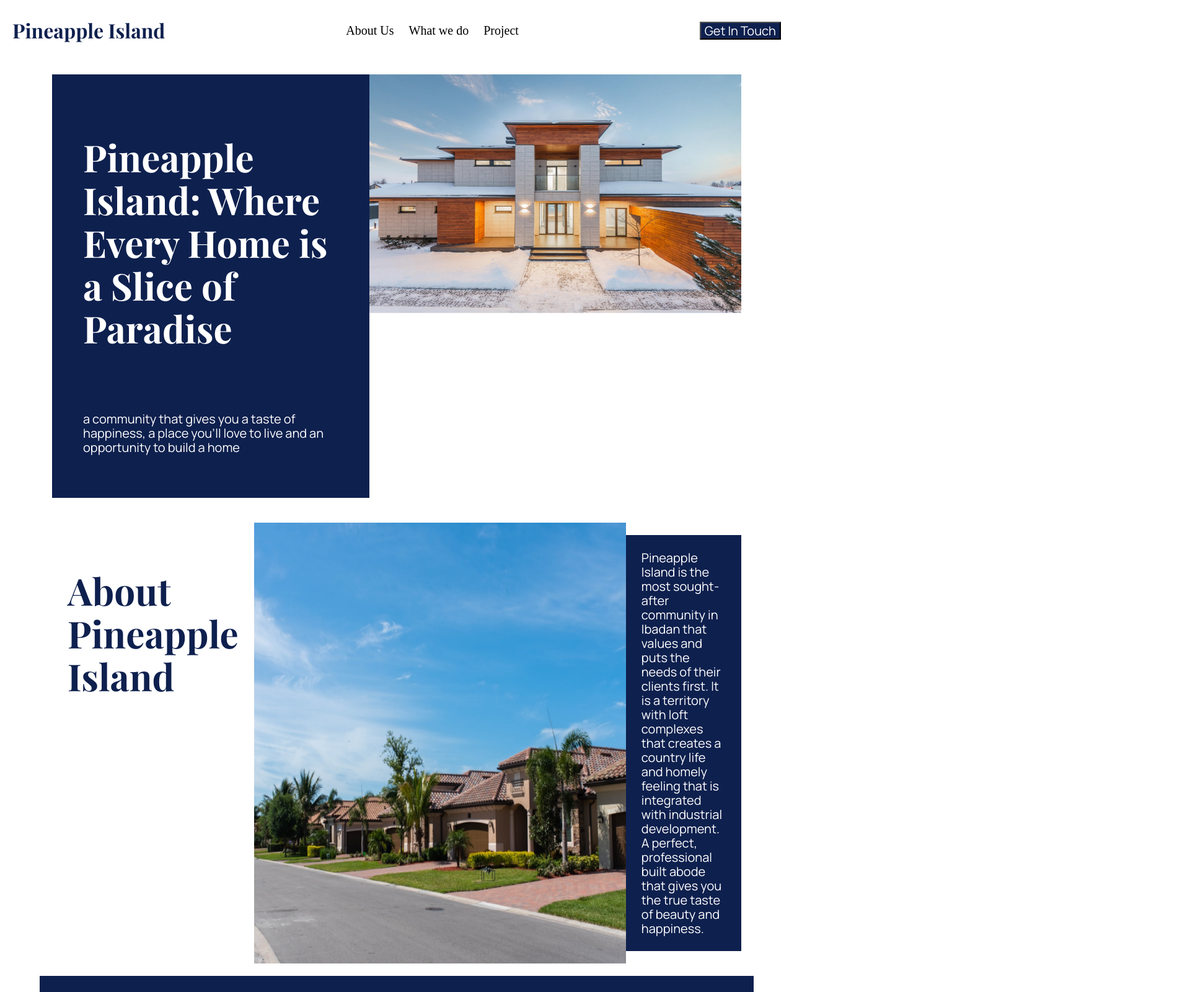
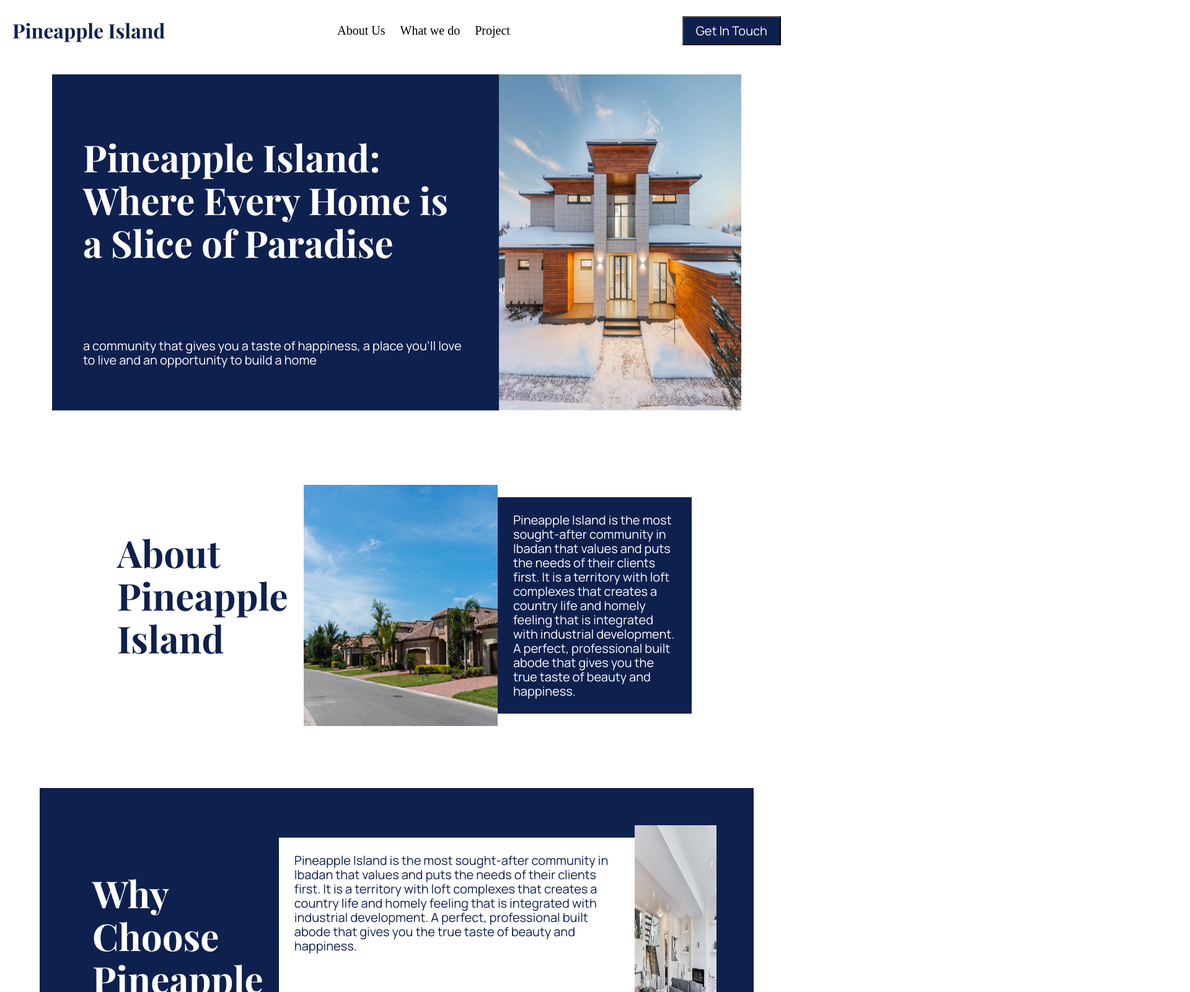
Before and after one commit to charlisable/project-1, a plain HTML site: page index.html in a window 1280 px wide. Shown: the top 1600 px of the page at 62% size, 1920 px wide, since content can reach past the window. Drawn offline with nearby package versions, Linux system fonts and the light colour scheme.

Commit message:
added more css properties to fix layout

```diff
--- a/index.html
+++ b/index.html
@@ -36,7 +36,7 @@
     <!-- Section 1 -->
     <section class="section1">
         <div class="section1text">
-            <h2 class="section1text">Pineapple Island: Where Every Home is a Slice of Paradise</h2>
+            <h2 class="section1h2">Pineapple Island: Where Every Home is a Slice of Paradise</h2>
             <p class="textpadding">a community that gives you a taste of happiness, a place you'll love to live and an opportunity to build a home</p>
         </div>
         <div>
@@ -47,13 +47,13 @@
 
     <!-- Section 2 -->
     <section class="section2">
-        <div>
+        <div class="s2child">
             <h2 class="textpadding">About Pineapple Island</h2>
         </div>
-        <div>
+        <div class="s2child">
             <img class="desktop-image" src="./assets/Desktop Images/1102.png" alt="suburb house">
         </div>
-        <div>
+        <div class="s2child">
             <p class="section2p">Pineapple Island is the most sought-after  community in Ibadan that values and puts the needs of their clients first. It is a territory with loft complexes that creates a country life and homely feeling that is integrated with industrial development. A perfect, professional built  abode that gives you the true taste of beauty and happiness.</p>
         </div>
 
@@ -65,10 +65,10 @@
             <h2 class="section3-h2">Why Choose Pineapple Island</h2>
         </div>
         <article class="section3article">
-            <div>
+            <div class="threearticle">
                 <p class="section3-p">Pineapple Island is the most sought-after  community in Ibadan that values and puts the needs of their clients first. It is a territory with loft complexes that creates a country life and homely feeling that is integrated with industrial development. A perfect, professional built  abode that gives you the true taste of beauty and happiness.</p>
             </div>
-            <div>
+            <div class="threearticle">
                 <img class="desktop-image" src="./assets/Desktop Images/1103.png" alt="dining room">
             </div>
         </article>
@@ -78,8 +78,11 @@
     <section class="section4">
         <h2>What Pineapple Land Offers</h2>
         <article class="section4-article">
+            <div class="s4article-item">
                 <img class="desktop-image" src="./assets/Desktop Images/1104.png" alt="front of house">
+            </div>
 
+            <div class="s4article-item">
             <!-- icon gallery -->
                 <section class="desktop-icons">
                     <div class="icons-item">
@@ -108,6 +111,7 @@
                     </div>
 
                 </section>
+            </div>
         </article>
 
     </section>
--- a/style.css
+++ b/style.css
@@ -1,6 +1,6 @@
 /* General Css */
 img {
-    max-width: 600px;
+    max-width: 100%;
 }
 
 /* FONTS */
@@ -8,9 +8,10 @@ h1, h2 {
     font-family: 'Playfair Display', serif;
 }
 
-p, button {
+button {
     font-family: 'Manrope', sans-serif;
     font-size: 20px;
+
 }
 
 h1 {
@@ -23,11 +24,19 @@ h2 {
     color: #0E204E;
 }
 
+p {
+    font-family: 'Manrope', sans-serif;
+    font-size: 20px;
+}
+
 
 /* Button */
 button {
     background-color:#0E204E;
     color: white;
+    padding: 10px;
+    padding-left: 20px;
+    padding-right: 20px;
 }
 button:hover {
         background-color: white;
@@ -59,18 +68,18 @@ a {
 .section6,
 .section7,
 footer {
+    width: 90%;
+    margin: auto;
+    padding: 20px;
     display: flex;
-    width: 90%;
-    padding: 20px;
     flex-direction: row;
     justify-content: center;
-    align-items: stretch;
-    margin: auto;
 
 }
 
 /* background blue and text white for the following: */
 .section1text,
+.section1h2,
 .section2p,
 .section3,
 .section3-h2,
@@ -82,6 +91,7 @@ color: white;
 /* padding for text */
 .textpadding,
 .section1text,
+.section1h2,
 .section2p,
 .section3-h2,
 .section3-p {
@@ -90,37 +100,56 @@ color: white;
 
 
 /* Section1 */
+.section1 > * {
+    display: flex;
+    flex-direction: row;
+    /* flex-basis: 50%;
+    flex-grow: 1; */
+}
+
+.section1text {
+    display: flex;
+    flex-direction: column;
+}
 
 
 /* Section2 */
-.section2 > * {
+.section2 {
+    padding: 100px;
+}
+
+.s2child {
     display: flex;
+    flex-direction: row;
     flex-basis: 33%;
+    flex-grow: 1;
 
 }
 
 
 /* Section3 */
 .section3 {
-    padding: 100px;
+    padding: 60px;
 }
 
 .section3-p {
     background-color: white;
     color: #0E204E;
-    min-width: 200px;
 }
 .section3article {
-
     display: flex;
     flex-direction: row;
-    align-items: center;
+
+}
+
+.threearticle {
+    display: flex;
 
 }
 
 /* Section4 */
 .section4 {
-    width: 50%;
+    width: 70%;
     margin: auto;
 }
 
@@ -128,15 +157,24 @@ color: white;
     display : flex;
     flex-direction: row;
 }
+
+.s4article-item {
+    display: flex;
+    flex-basis: 50%;
+}
+
 .desktop-icons {
     display: flex;
+    flex-direction: row;
     flex-wrap: wrap;
     padding: 25px;
-    align-items: center;
+    justify-content: space-around;
+
 }
 
 .icons-item {
     width: 33%;
+    /* max-width: 50px; */
 
 }
 
@@ -144,17 +182,17 @@ color: white;
 
 /* Section5 */
 .section5 {
-    width: 50%;
-    margin: auto;
+    width: 90%;
+    margin: 0 auto;
 }
 .gallery {
   display: flex;
   flex-wrap: wrap;
   list-style: none;
-  width: 1800px;
+  width: 90%;
 }
 .gallery-item {
-width: 33%;
+flex-basis: 33%;
 padding: 10px;
 
 }
@@ -173,11 +211,11 @@ padding: 10px;
 /* Styles for phones, 600px and down */
 /* @media(max-width:600px){} */
 
-/* get rid of all desktop pictures */
+/* hide all desktop pictures */
 /* .desktop-image {
     display: none;
 } */
-/* get rid of section5 */
+/* hide section5 */
 
 /* Apply to articles so text is on top of image
 article {
@@ -192,13 +230,13 @@ change to flex direction:column */
 
 
 /* header */
-/* need to get rid of nav and button */
+/* need to hide nav and button */
 /* add in hamburger menu */
 
 
 /* Section1 */
 /* add mobile pic as background*/
-/* and somehow move button to section1? */
+/* add button to section1 */
 
 /* Section2 */
 /* get rid of desktop pic and replace with mobile pic as background */
```
Lines whose indentation alone changed are shown as unchanged.
